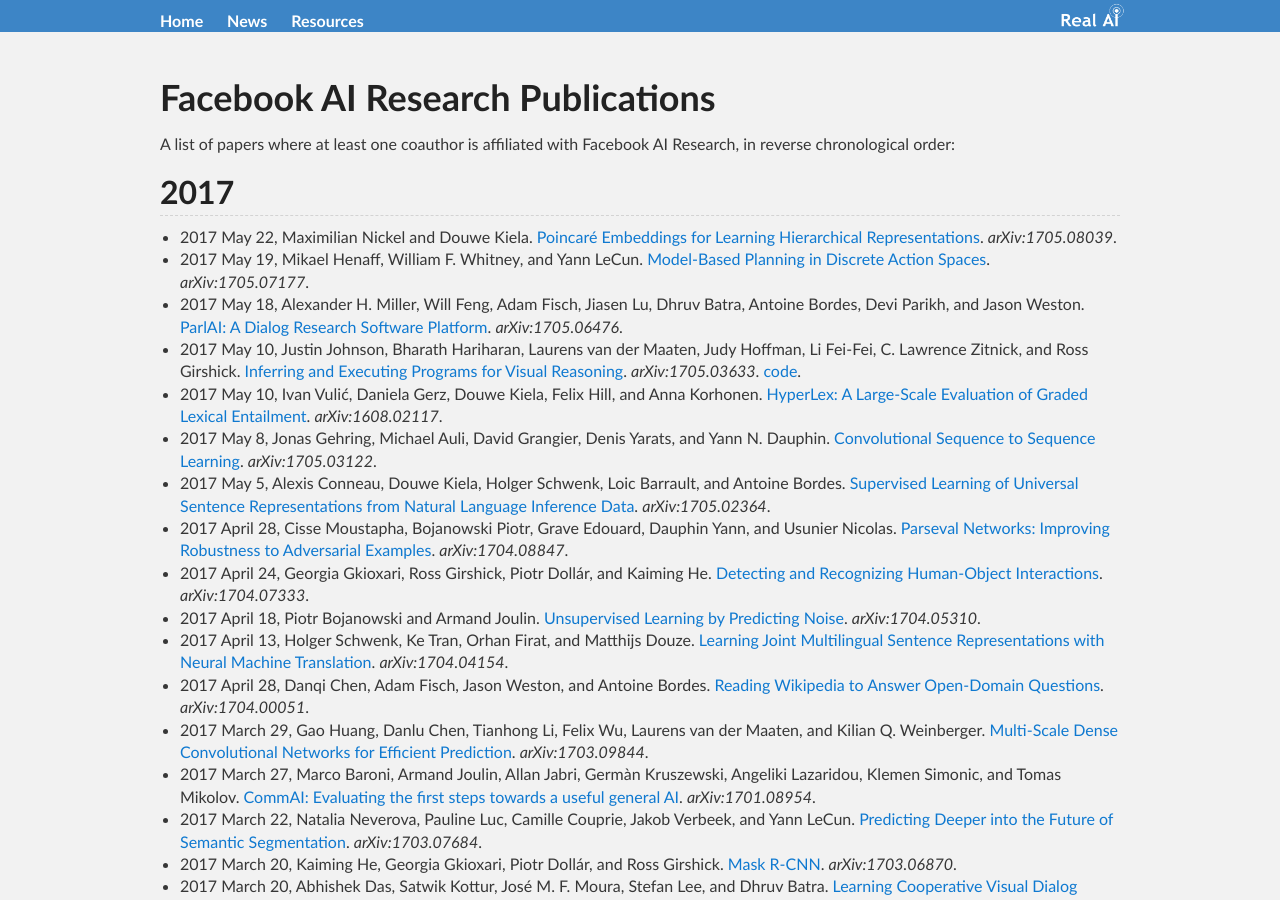
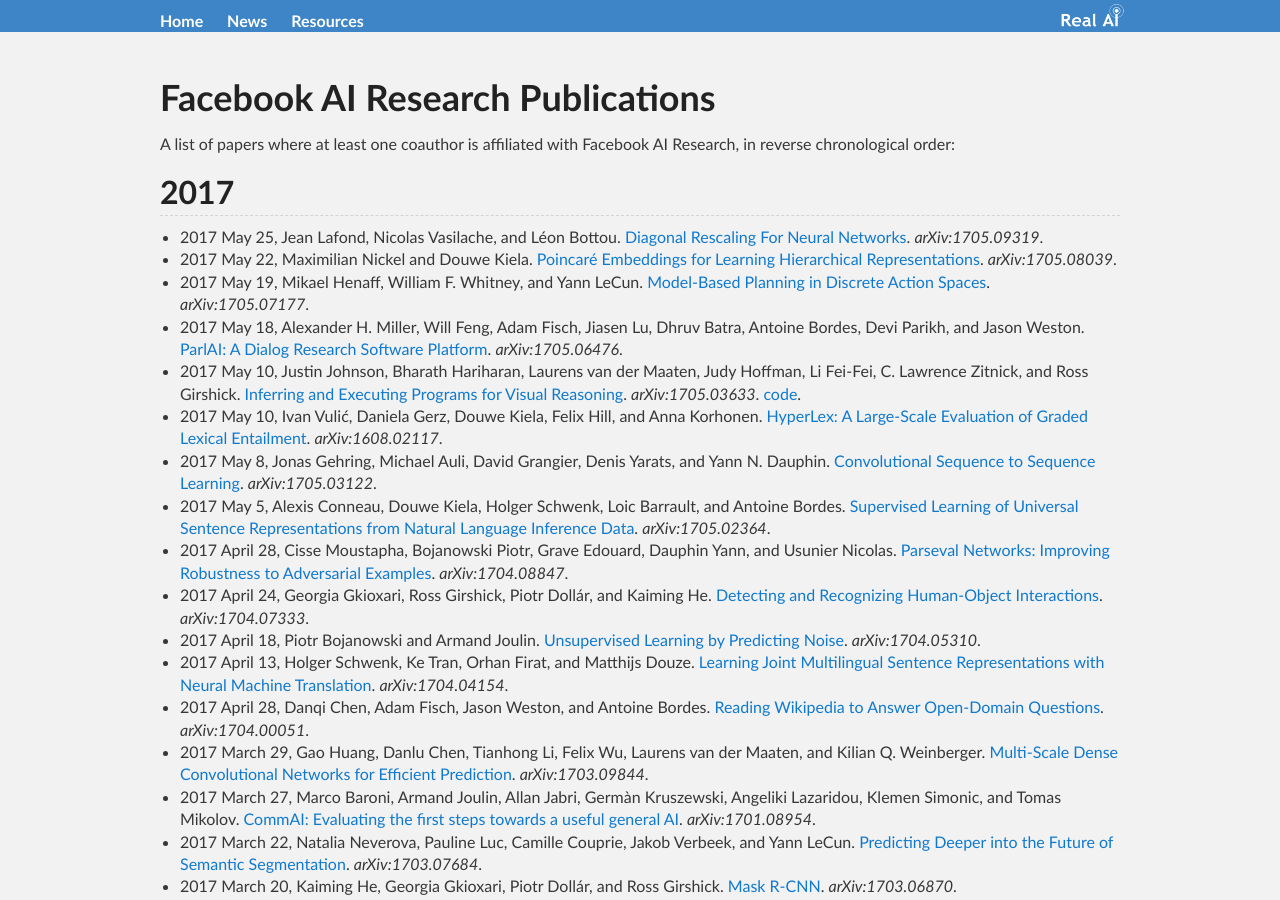
Before and after one commit to Tonywuhk/realai.org, a Jekyll site: the page built from labs/fair-publications.md, in a window 1280 px wide and 900 px high. Built offline with Jekyll 4.4.1, drawn with Linux system fonts in a browser that asks for light colours; our own code applies the rules of GitHub Pages for plain Markdown files; comment, search, counter and statistics services are not loaded; the repository's description, which GitHub fills in, is left out.

Commit message:
Update fair-publications.md

```diff
--- a/labs/fair-publications.md
+++ b/labs/fair-publications.md
@@ -7,6 +7,7 @@
 
 ## 2017
 
+* 2017 May 25, Jean Lafond, Nicolas Vasilache, and Léon Bottou. [Diagonal Rescaling For Neural Networks](https://arxiv.org/abs/1705.09319). *arXiv:1705.09319*.
 * 2017 May 22, Maximilian Nickel and Douwe Kiela. [Poincaré Embeddings for Learning Hierarchical Representations](https://arxiv.org/abs/1705.08039). *arXiv:1705.08039*.
 * 2017 May 19, Mikael Henaff, William F. Whitney, and Yann LeCun. [Model-Based Planning in Discrete Action Spaces](https://arxiv.org/abs/1705.07177). *arXiv:1705.07177*.
 * 2017 May 18, Alexander H. Miller, Will Feng, Adam Fisch, Jiasen Lu, Dhruv Batra, Antoine Bordes, Devi Parikh, and Jason Weston. [ParlAI: A Dialog Research Software Platform](https://arxiv.org/abs/1705.06476). *arXiv:1705.06476*.
```
